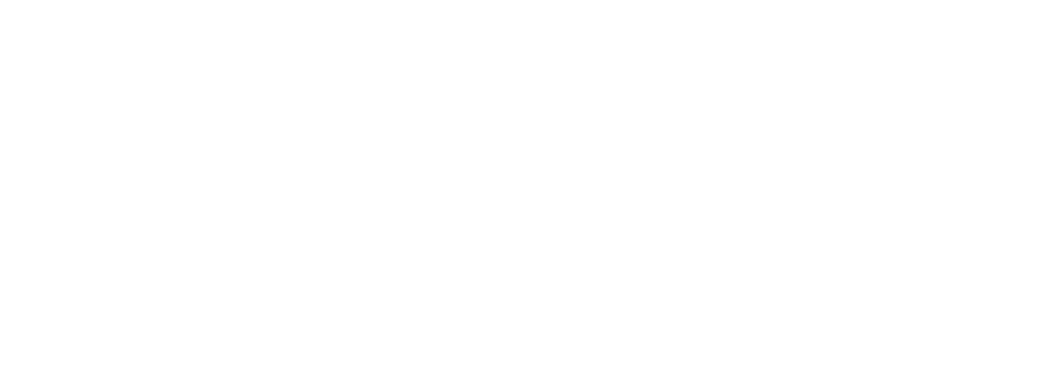
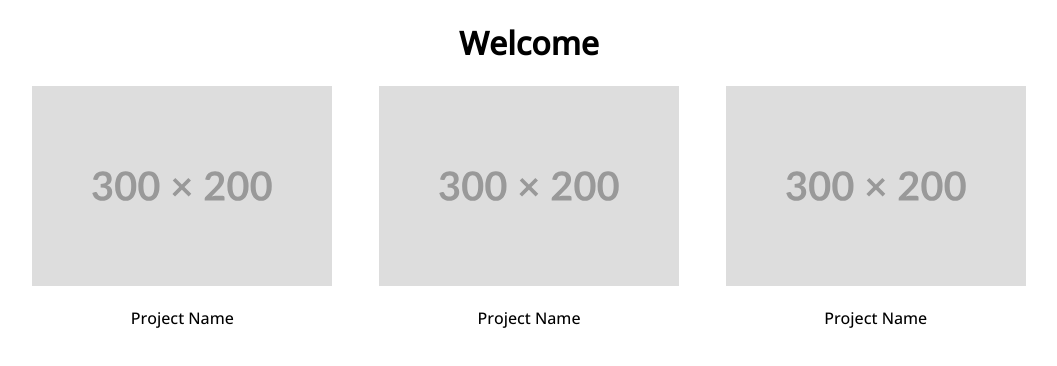
Before and after one commit to naitoyum/naitoyum, a plain HTML site: page index.html in a window 1280 px wide. Shown: the whole page, without its empty margins (111-1168 px from the left). Drawn offline with Linux system fonts and the light colour scheme.

Commit message:
Add placeholder projects

```diff
--- a/index.html
+++ b/index.html
@@ -3,7 +3,31 @@
   <head>
     <meta charset="UTF-8" />
     <meta name="viewport" content="width=device-width, initial-scale=1.0" />
-    <title>Document</title>
+    <title>Home page</title>
+    <link rel="stylesheet" href="./styles/globals.css" />
+    <link rel="stylesheet" href="./styles/index.css" />
   </head>
-  <body></body>
+  <body>
+    <h1>Welcome</h1>
+    <section class="container">
+      <article>
+        <a>
+          <img src="/assets/images/placeholder.svg" />
+        </a>
+        <p>Project Name</p>
+      </article>
+      <article>
+        <a>
+          <img src="/assets/images/placeholder.svg" />
+        </a>
+        <p>Project Name</p>
+      </article>
+      <article>
+        <a>
+          <img src="/assets/images/placeholder.svg" />
+        </a>
+        <p>Project Name</p>
+      </article>
+    </section>
+  </body>
 </html>
```
